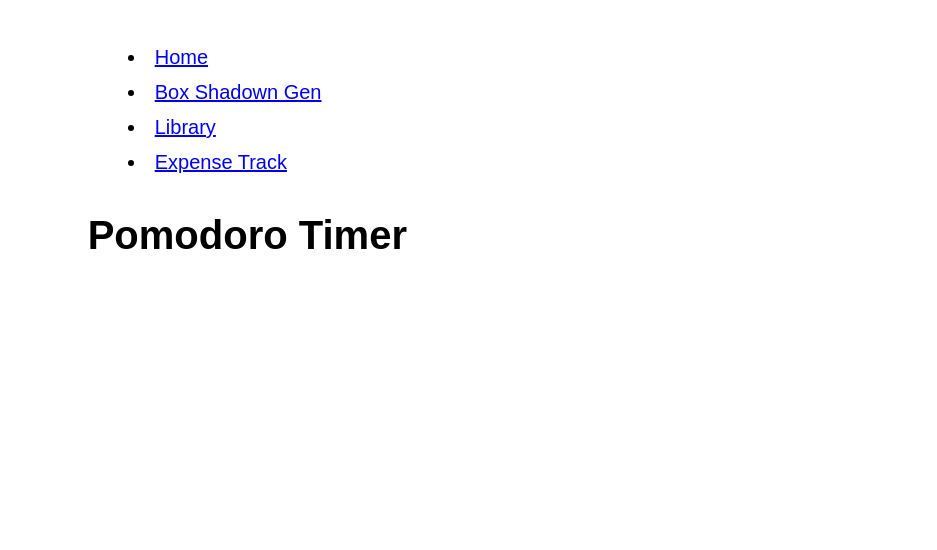
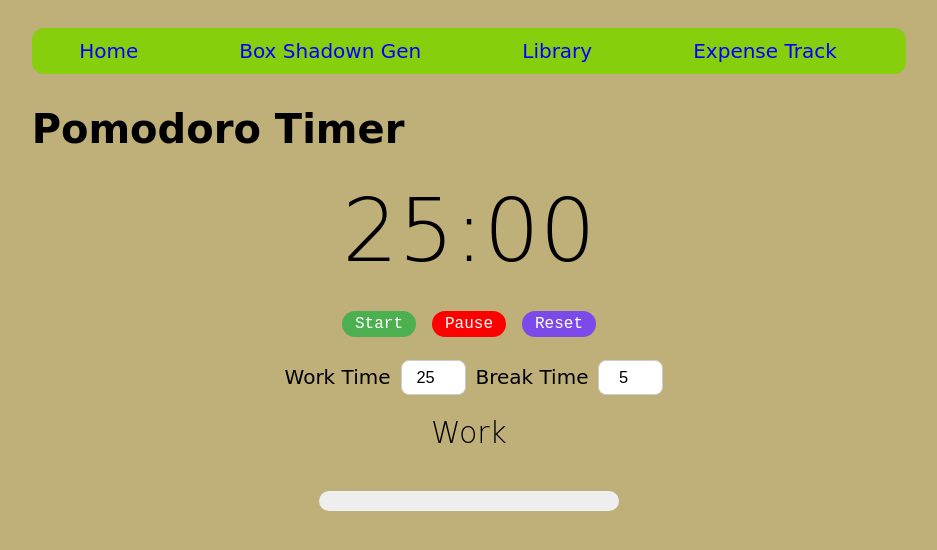
Before and after one commit to Gaurav035-damn/learn-github, a plain HTML site: page pomodoro/pomodoro.html in a window 1280 px wide. Shown: the whole page, without its empty margins (171-1108 px from the left). Drawn offline with Linux system fonts and the light colour scheme.

Commit message:
feat: pomodoro setup

```diff
--- /dev/null
+++ b/pomodoro/pomodoro.css
@@ -0,0 +1,69 @@
+html{
+    font-family: cursive;
+    background-color: rgb(191, 175, 120);
+}
+.pomodoro {
+    display: flex;
+    flex-direction: column;
+    align-items: center;
+    justify-content: center;
+}
+.pomodoro__time {
+    font-size: 4.4rem;
+    font-weight: 300;
+}
+.pomodoro_buttons {
+    display: flex;
+    justify-content: center;
+    padding: 0.14rem;
+}
+.pomodoro_buttons button{
+    font-size: .8rem;
+    padding: .2rem .65rem;
+    margin: 0 .4rem;
+    border: none;
+    border-radius: 45px;
+    cursor: pointer;
+    font-family: monospace;
+}
+.pomodoro_buttons #start{
+    background-color: #4caf50;
+    color: white;
+}
+.pomodoro_buttons #pause{
+    background-color: rgb(255, 0, 0);
+    color: white;
+}
+.pomodoro_buttons #reset{
+    background-color: rgb(124, 74, 233);
+    color: white;
+}
+.pomodoro__settings {
+    display: flex;
+    justify-content: center;
+    margin-top: 1rem;
+}
+.pomodoro__settings label{
+    font-size: 1rem;
+    margin: 0 0.5rem;
+}
+.pomodoro__settings input{
+    font-size: .82rem;
+    padding: .2rem .2rem;
+    border: 1px solid #cccccc;
+    text-align: center;
+    border-radius: 8px;
+}
+.pomodoro__status {
+    font-size: 1.5rem;
+    font-weight: 100;
+    margin: .6rem;
+}
+.pomodoro__progress {
+    width: 300px;
+    height: 1rem;
+    background-color: #eeeeee;
+    margin-top: 1rem;
+    border-radius: 100px;
+    overflow: hidden;
+}
--- a/pomodoro/pomodoro.html
+++ b/pomodoro/pomodoro.html
@@ -4,10 +4,11 @@
     <meta charset="UTF-8" />
     <meta name="viewport" content="width=device-width, initial-scale=4.0" />
     <link rel="stylesheet" href="../style.css" />
+    <link rel="stylesheet" href="pomodoro.css">
     <title>Pomodoro Timer</title>
   </head>
   <body>
-    <nav>
+    <nav class="navbar">
       <menu>
         <li>
           <a target="_blank" href="/">Home</a>
@@ -30,5 +31,29 @@
     <div>
       <h1>Pomodoro Timer</h1>
     </div>
+    <div class="pomodoro">
+      <div class="pomodoro__time">
+        <span id="minutes">25</span>:<span id="seconds">00</span>
+      </div>
+      <div class="pomodoro_buttons">
+        <button id="start">Start</button>
+        <button id="pause">Pause</button>
+        <button id="reset">Reset</button>
+    </div>
+    <div class="pomodoro__settings">
+      <label for="work-time">Work Time</label>
+    <input type="number" id="work-time" value="25" min="1" max="25"/>
+    <label for="break-time">Break Time</label>
+    <input type="number" id="break-time" value="5" min="1" max="25"/>
+    </div>
+    <div class="pomodoro__status">
+      <span id="status">Work</span>
+    </div>
+    <div>
+      <div class="pomodoro__progress">
+        <div id="progress"></div>
+      </div>
+    </div>
+    </div>
   </body>
 </html>
--- a/style.css
+++ b/style.css
@@ -18,3 +18,38 @@ p,ul,ol {
   color: #1d1d1d;
   font-family: sans-serif;
 }
+/* Nav Bar */
+.navbar {
+  background-color: rgb(135, 206, 13);
+  color: aquamarine;
+  padding: 8px;
+  line-height: 1.5;
+  font-size: 1.0em;
+  border-radius: 12px;
+}
+.navbar a{
+  color: blue;
+  text-decoration: none;
+}
+.navbar a:hover {
+  text-decoration: underline;
+}
+.navbar menu{
+  list-style: none;
+  margin: 0;
+  padding: 0;
+  display: flex;
+  justify-content: space-around;
+}
+.navbar li{
+  margin-right: 22px;
+}
+pre{
+  background-color: rgb(52, 1, 1);
+  padding: 16px;
+  border-radius: 10px;
+  overflow: auto;
+}
+code {
+  color: #1efe2a;
+}
```
Also changed, not shown: box-shadow/box-shadow.html (+1 -1 lines), expense-tracker/expense-tracker.html (+1 -1 lines), index.html (+12 -1 lines), library/library.html (+1 -1 lines).
